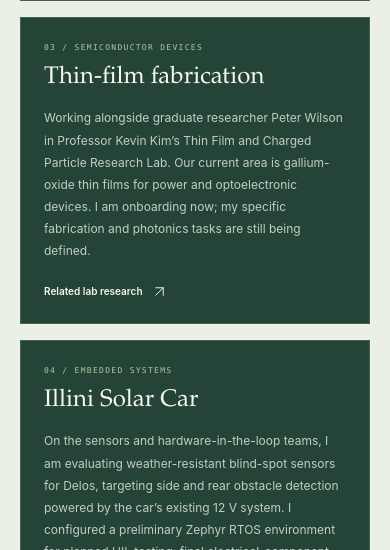
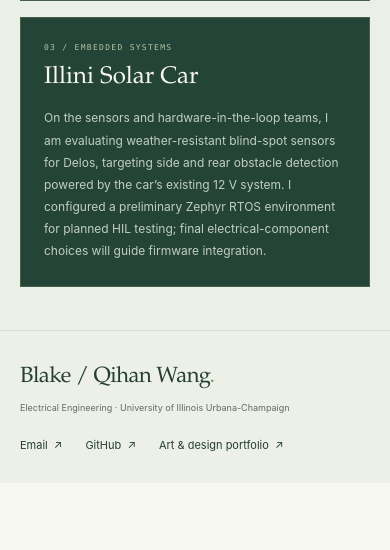
Before and after one commit to cat-readme-txt/Qihan-Personal-Website, a website: page ongoing.html in a window 390 px wide. Shown: the part 991-1541 px from the top of the page. After the commit the page ends 1474 px from the top, so only its background shows below. Drawn offline with Linux system fonts and the light colour scheme.

Commit message:
remove thin film fabrication entry

```diff
--- a/ongoing.html
+++ b/ongoing.html
@@ -6,7 +6,7 @@
     <meta name="theme-color" content="#f7f7f2" />
     <meta
       name="description"
-      content="Qihan Wang’s current work in nuclear simulations, computer music, thin films, and Illini Solar Car."
+      content="Qihan Wang’s current work in nuclear simulations, computer music, and Illini Solar Car."
     />
     <meta property="og:type" content="website" />
     <meta
@@ -15,7 +15,7 @@
     />
     <meta
       property="og:description"
-      content="Qihan Wang’s current work in nuclear simulations, computer music, thin films, and Illini Solar Car."
+      content="Qihan Wang’s current work in nuclear simulations, computer music, and Illini Solar Car."
     />
     <meta
       property="og:url"
@@ -124,20 +124,8 @@
               </p>
               <a class="text-link" href="https://github.com/cmp-illinois/DISSCO" target="_blank" rel="noopener noreferrer">DISSCO source <svg class="icon" aria-hidden="true"><use href="#arrow-up-right" /></svg></a>
             </article>
-            <article id="ongoing-thin-film" class="ongoing-card">
-              <p class="micro-label">03 / Semiconductor devices</p>
-              <h2>Thin-film fabrication</h2>
-              <p>
-                Working alongside graduate researcher Peter Wilson in
-                Professor Kevin Kim’s Thin Film and Charged Particle Research
-                Lab. Our current area is gallium-oxide thin films for power
-                and optoelectronic devices. I am onboarding now; my specific
-                fabrication and photonics tasks are still being defined.
-              </p>
-              <a class="text-link" href="https://www.mrs.org/meetings-events/annual-meetings/archive/meeting/presentations/view/2026-mrs-spring-meeting/2026-mrs-spring-meeting-4433479" target="_blank" rel="noopener noreferrer">Related lab research <svg class="icon" aria-hidden="true"><use href="#arrow-up-right" /></svg></a>
-            </article>
             <article id="ongoing-solar-car" class="ongoing-card">
-              <p class="micro-label">04 / Embedded systems</p>
+              <p class="micro-label">03 / Embedded systems</p>
               <h2>Illini Solar Car</h2>
               <p>
                 On the sensors and hardware-in-the-loop teams, I am evaluating
--- a/styles.css
+++ b/styles.css
@@ -792,7 +792,7 @@ h1 {
 }
 .ongoing-grid {
   display: grid;
-  grid-template-columns: repeat(2, minmax(0, 1fr));
+  grid-template-columns: repeat(3, minmax(0, 1fr));
   gap: 16px;
 }
 .ongoing-card {
@@ -1073,6 +1073,9 @@ h1 {
   }
 }
 @media (max-width: 800px) {
+  .ongoing-grid {
+    grid-template-columns: 1fr;
+  }
   .header-portfolio {
     display: none;
   }
@@ -1454,9 +1457,6 @@ h1 {
   .ongoing-heading > p {
     margin-top: 12px;
     font-size: 12px;
-  }
-  .ongoing-grid {
-    grid-template-columns: 1fr;
   }
   .ongoing-card {
     padding: 23px;
```
Also changed, not shown: index.html (+1 -9 lines).
